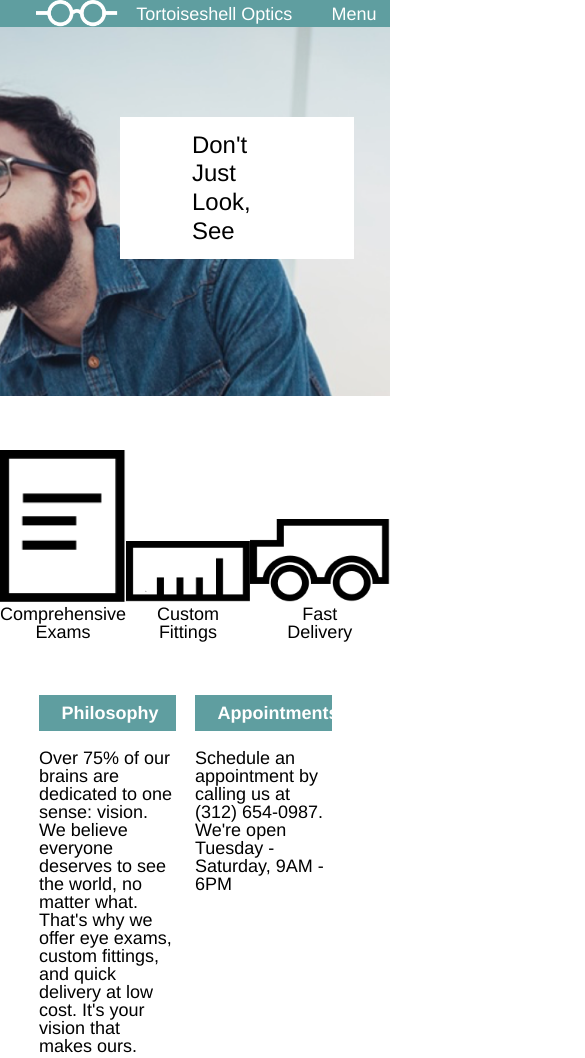
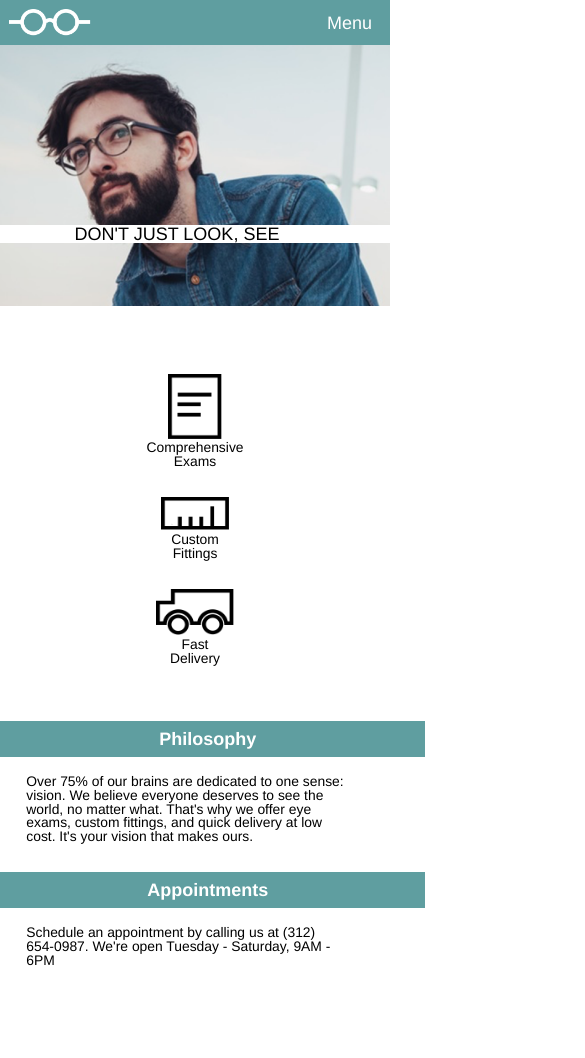
Before and after one commit to sebasgil/tortoiseshell_optics, a plain HTML site: page index.html in a window 390 px wide. Shown: the top 1058 px of the page, 585 px wide, since content can reach past the window. Drawn offline with Linux system fonts and the light colour scheme.

Commit message:
Finalize design

```diff
--- a/index.html
+++ b/index.html
@@ -26,7 +26,7 @@
       </div>
     </div>
     <div class="box" id="tagline">
-      <h1>Don't Just Look, See</h1>
+      <h1>DON'T JUST LOOK, SEE</h1>
     </div>
   </div>
   </header>
--- a/resources/css/style.css
+++ b/resources/css/style.css
@@ -1,7 +1,15 @@
+/* Style Root */
+
 html {
   font-size: 18px;
   line-height: 1.4;
   font-family: Helvetica;
+}
+
+.container {
+  width: 960px;
+  margin: 0 auto;
+  display: flex;
 }
 
 /* Style Header */
@@ -18,13 +26,6 @@ header {
   justify-content: flex-start;
   flex-direction: column;
   align-items: flex-end;
-}
-
-.container {
-  width: 960px;
-  margin: 0 auto;
-  display: flex;
-
 }
 
 .subcontainer {
@@ -76,7 +77,6 @@ a {
 /* Style Body */
 
 #content {
-  /*border: 1px dashed black;*/
   margin-top: 3rem;
   margin-bottom: 4rem;
   display: flex;
@@ -103,12 +103,9 @@ height of 8rem breaks the design at the desktop size */
   width: 100%;
   display: flex;
   justify-content: center;
-  /*border: 1px dashed black;*/
-  /*margin-bottom: 5rem;*/
 }
 
 #contact .box {
-  /*border: 1px dashed red;*/
   width: 35%;
   margin-right: 5%;
 }
@@ -185,27 +182,110 @@ footer p {
 /* Phone Sized Break Points */
 
 @media only screen and (max-width: 480px) {
+
+  .container {
+    width: 100%;
+    height: auto;
+  }
+
+  header {
+    background-position: 20%;
+    margin-bottom: 3.77rem;
+  }
+
+/* Restyle Top Menu */
+  .subcontainer {
+  margin-bottom: 9rem;
+  }
+
+  .subcontainer img {
+    padding: 0.5rem;
+  }
+
+  .subcontainer p {
+    display: none;
+  }
+
   #menu1 {
     display: none;
   }
   #menu2 {
     display: inline;
   }
-  .container {
+
+  nav li {
+    padding-right: 1rem;
+  }
+
+  #banner {
+    height: 17rem;
+    align-items: center;
+  }
+
+  #tagline {
     width: 100%;
+    padding-right: 7rem;
+    padding-left: 7rem;
+    margin-top: 1rem;
+  }
+  #tagline h1 {
+    width: 100%;
+    font-size: 1rem;
+    line-height: 1;
+    padding: 0rem;
+    text-align: center;
+  }
+
+/*Restyle content */
+  #content {
+    font-size: 0.77rem;
+  }
+  #services {
+    flex-direction: column;
+    align-items: center;
+    margin-bottom: 1.54rem;
   }
 
   #content .box {
-    padding: 0rem;
+    padding-left: 2rem;
+    padding-right: 2rem;
+    margin-bottom: 1.54rem;
   }
 
-
-  #services {
-    /*width: 100%;*/
-    /*flex-direction: column;*/
-    /*justify-content: center;*/
-    /*height: auto;*/
+  #services img{
+    max-width: 42%;
+    height: auto;
   }
 
+  #services p {
+    margin: 0 auto;
+  }
 
+  #contact {
+    width: 100%;
+    margin: 0 auto;
+    flex-direction: column;
+    align-items: center;
+  }
+  #contact .box {
+    width: 100%;
+  }
+  #contact h2 {
+    width: 100%;
+    text-align: center;
+  }
+  #contact p {
+    margin: 0 auto;
+    padding: 0 2rem;
+  }
+  footer {
+    width: 100%;
+    justify-content: center;
+  }
+  footer img {
+    margin: 1rem auto;
+  }
+  footer p {
+    display: none;
+  }
 }
```
